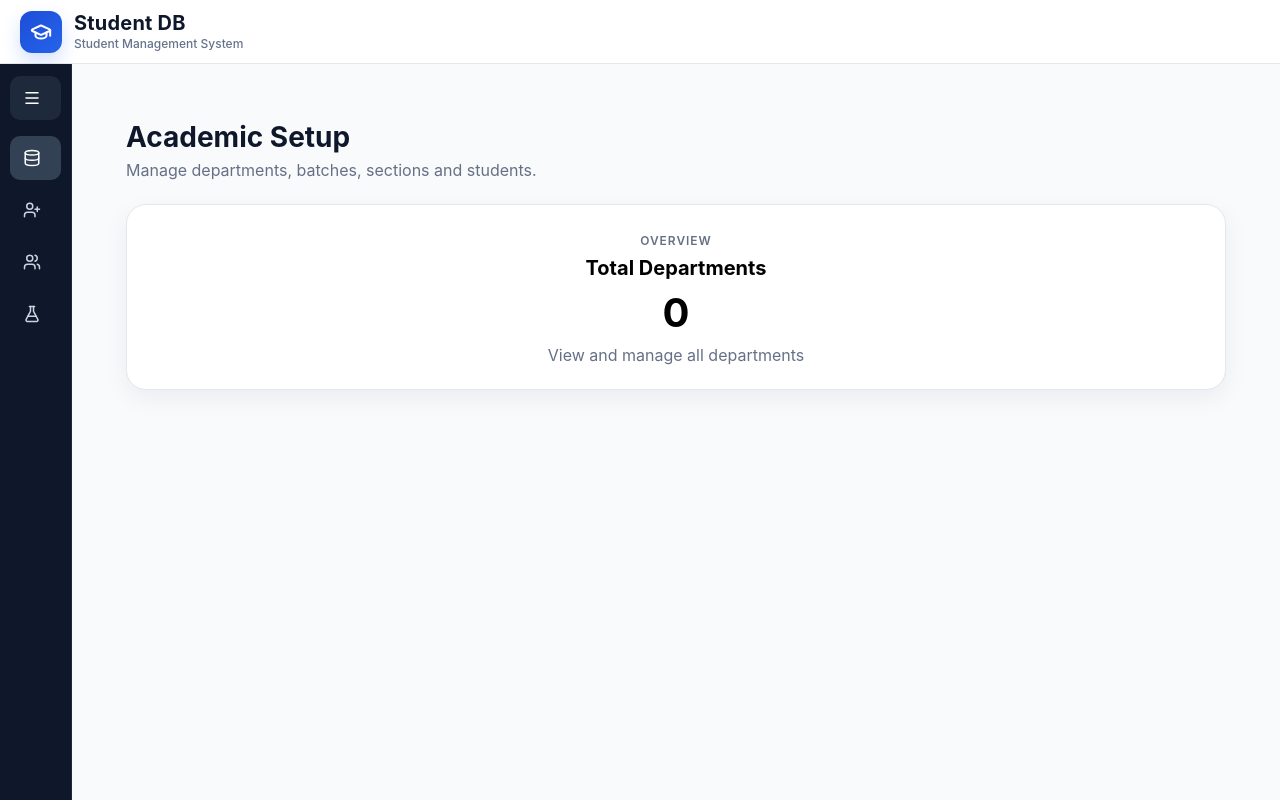
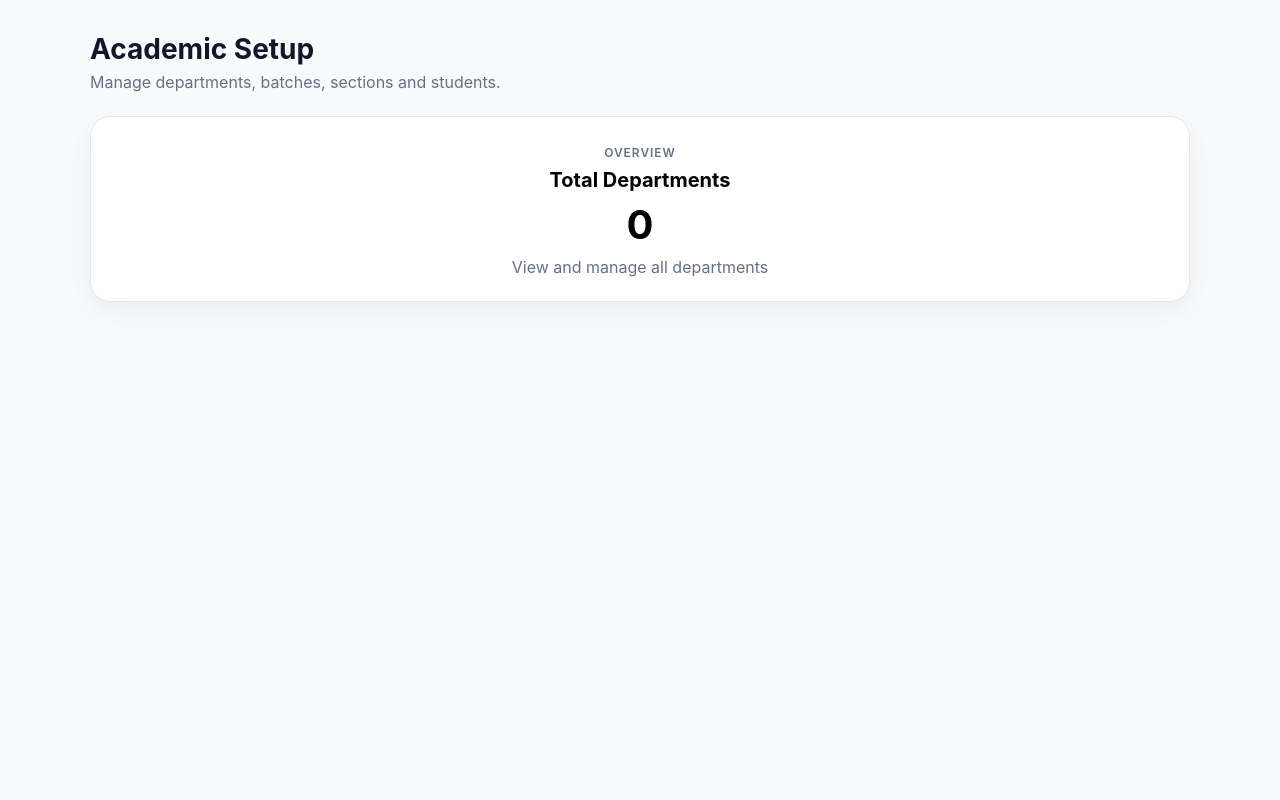
Before and after one commit to junaidmd0980/Student-DB, a React (Vite) app in the folder Frontend/: page /dashboard in a window 1280 px wide. Built offline with nearby package versions, Linux system fonts and the light colour scheme; no server answers.

Commit message:
routes test

```diff
--- a/Frontend/src/app/routes/AppRoutes.jsx
+++ b/Frontend/src/app/routes/AppRoutes.jsx
@@ -34,13 +34,13 @@ function AppRoutes() {
   return (
     <Routes>
       {/* <Route path="/" element={<StudentDbLanding />} /> */}
-      <Route path="/" element={<AppLayout />}>
+      {/* <Route path="/" element={<AppLayout />}> */}
 
         <Route path="/dashboard" element={<AcademicHierarchyPage />} />
         <Route path="/students/list" element={<StudentListPage />} />
         <Route path="/lab-sessions" element={<LabSessionsPage />} />
         <Route path="/" element={<Navigate to="/dashboard" replace />} />
-      </Route>
+      {/* </Route> */}
 
       <Route path="*" element={<NotFoundPage />} />
     </Routes>
```
